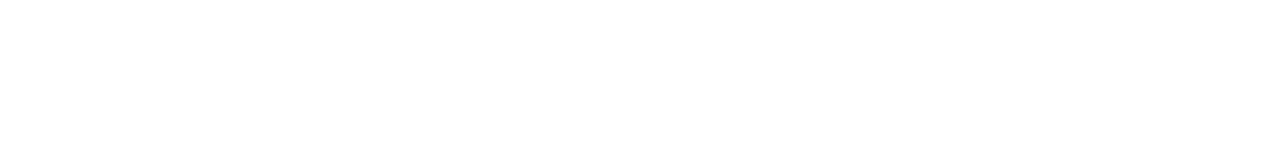
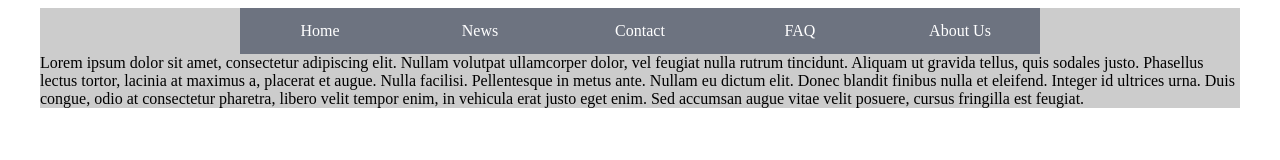
Before and after one commit to VukasinV/Website, a plain HTML site: page index.html in a window 1280 px wide. Drawn offline with Linux system fonts and the light colour scheme.

Commit message:
added meni and basic divs

```diff
--- a/css/style.css
+++ b/css/style.css
@@ -0,0 +1,45 @@
+
+#wrap {
+	background-color: #ccc;
+	width: 1200px;
+	margin:0 auto;
+	}
+
+#navMenu {
+    list-style-type: none;
+    margin: 0;
+    padding: 0;
+    overflow: hidden;
+    background-color: #6D7380;
+    width: 800px;
+}
+
+li {
+    float: left;
+}
+
+li a {
+    display: block;
+    color: white;
+    text-align: center;
+    padding: 14px 16px;
+    text-decoration: none;
+    width: 128px;
+}
+
+/* Change the link color to #111 (black) on hover */
+li a:hover {
+    background-color: #111;
+}
+
+#meni {
+	background-color: #333;
+	width: 800;
+	text-align: center;
+	vertical-align: center;
+	margin:0 auto;
+}
+
+#meni {
+
+}
--- a/index.html
+++ b/index.html
@@ -1,8 +1,36 @@
 <html>
 <head>
-	<title></title>
+	<title> Headline </title>
+	<meta http-equiv="Content-Language" content="sr" />
+	<meta http-equiv="Content-Type" content="text/html; charset=UTF-8" />
+	<link href="css/style.css" rel="stylesheet">
 </head>
 <body>
 
+	<div id="wrap">
+
+		<div id="header">
+
+		</div>
+		<div id="meni">
+			<ul id="navMenu">
+				<li><a href="#"> Home </a></li>
+				<li><a href="#"> News </a></li>
+				<li><a href="#"> Contact </a></li>
+				<li><a href="#"> FAQ </a></li>
+				<li><a href="#"> About Us </a></li>
+			</ul>
+		</div>
+
+		<div class="articles">
+			Lorem ipsum dolor sit amet, consectetur adipiscing elit. Nullam volutpat ullamcorper dolor, vel feugiat nulla rutrum tincidunt. Aliquam ut gravida tellus, quis sodales justo. Phasellus lectus tortor, lacinia at maximus a, placerat et augue. Nulla facilisi. Pellentesque in metus ante. Nullam eu dictum elit. Donec blandit finibus nulla et eleifend. Integer id ultrices urna. Duis congue, odio at consectetur pharetra, libero velit tempor enim, in vehicula erat justo eget enim. Sed accumsan augue vitae velit posuere, cursus fringilla est feugiat.
+		</div>
+
+		<div =id="footer">
+
+		</div>
+
+	</div>
+
 </body>
 </html>
```
